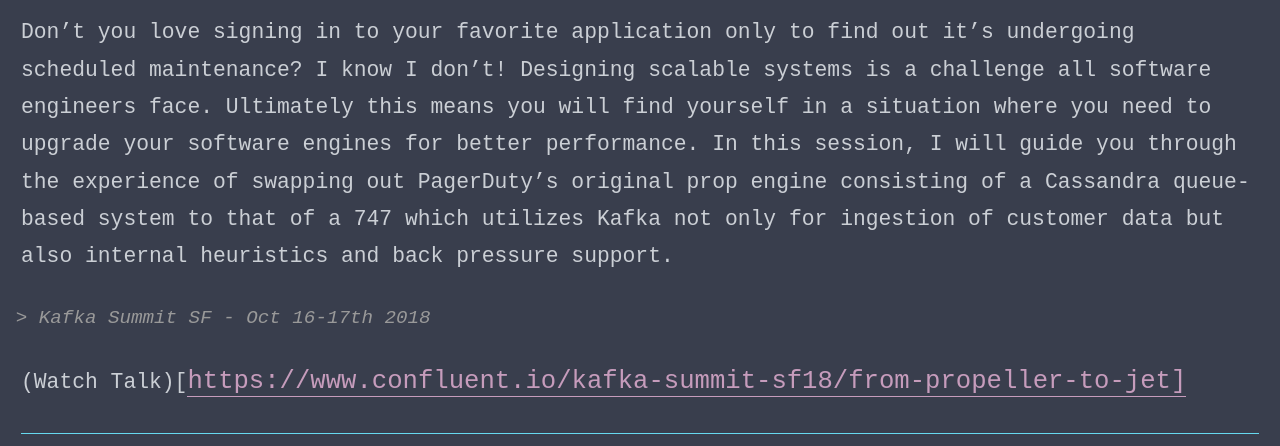
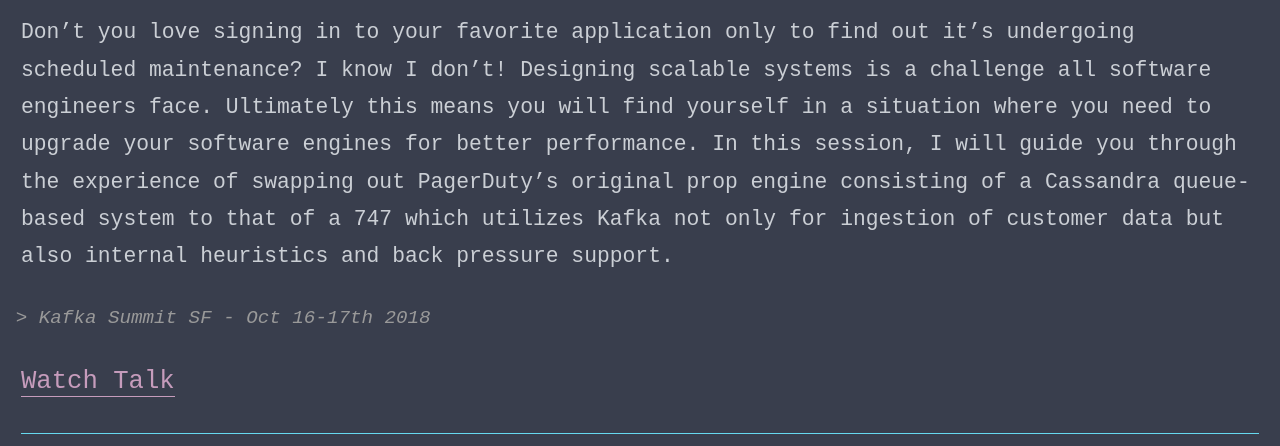
Before and after one commit to morriswchris/blog, a Gatsby site: page /from-propeller-to-jet-kafka-talk/ in a window 1280 px wide. Shown: the part 354-800 px from the top of the page. Built offline with nearby package versions, Linux system fonts and the light colour scheme; Gatsby itself is replaced by a stand-in of ours; some packages are replaced by stand-ins of ours.

Commit message:
Update index.md

```diff
--- a/content/blog/from-propeller-to-jet-kafka-talk/index.md
+++ b/content/blog/from-propeller-to-jet-kafka-talk/index.md
@@ -10,4 +10,4 @@
 
 > Kafka Summit SF - Oct 16-17th 2018
 
-(Watch Talk)[https://www.confluent.io/kafka-summit-sf18/from-propeller-to-jet]
+[Watch Talk](https://www.confluent.io/kafka-summit-sf18/from-propeller-to-jet)
```
